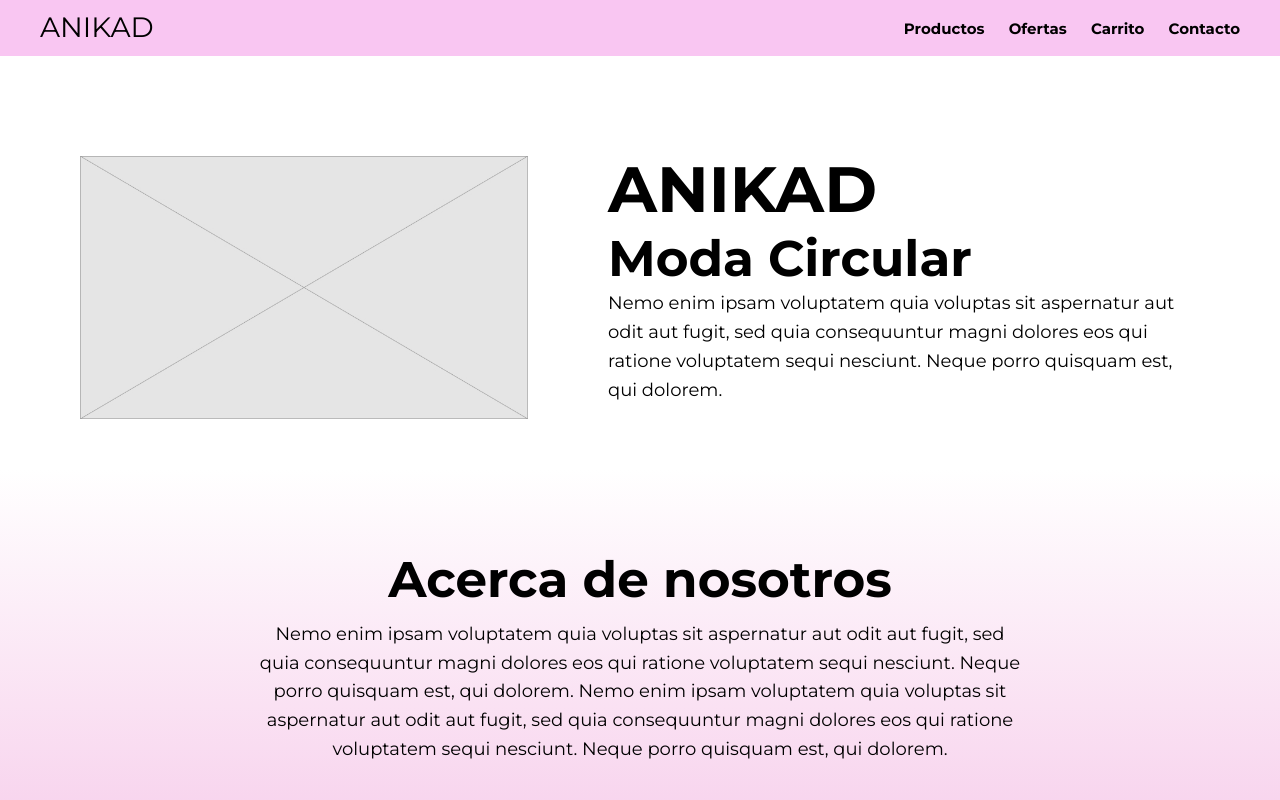
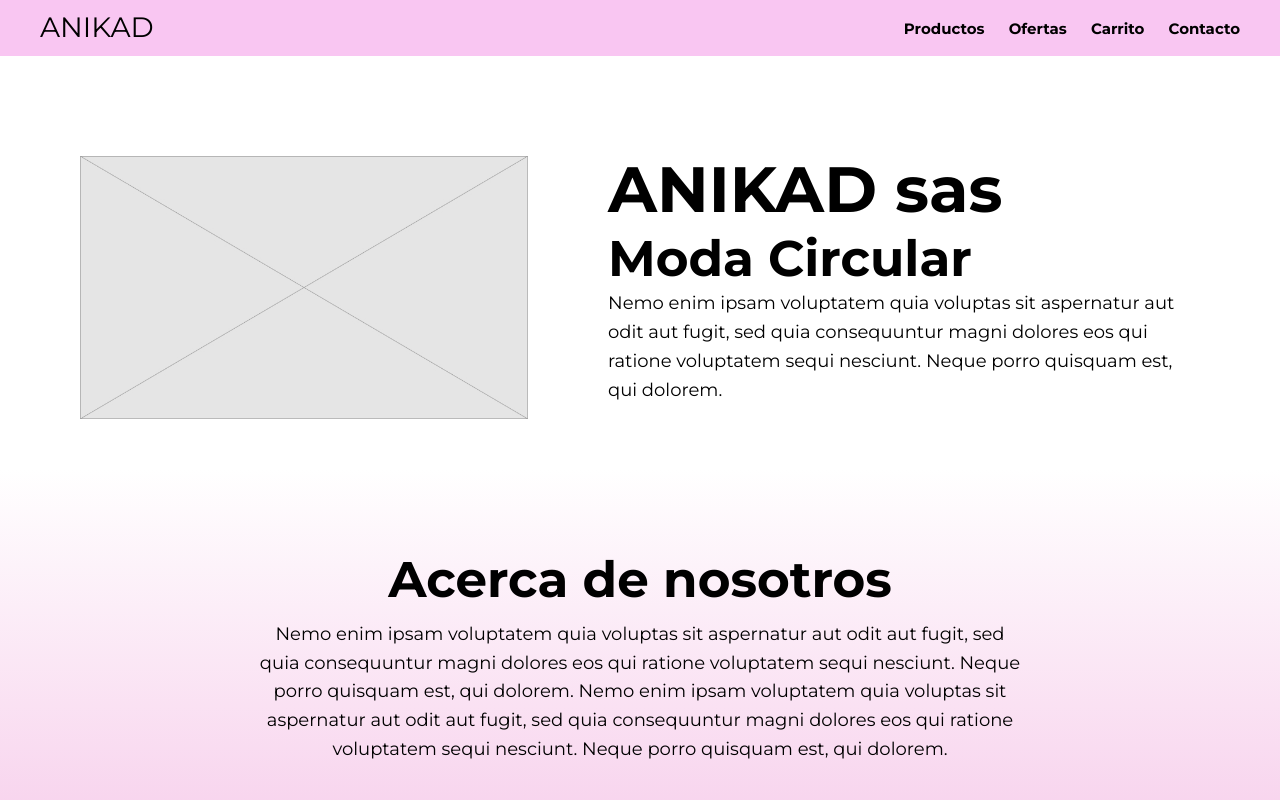
Before and after one commit to paulaed3/pf-estupinan, a plain HTML site: page index.html in a window 1280 px wide. Shown: the top 800 px of the page. Drawn offline with Linux system fonts and the light colour scheme.

Commit message:
add sas in the title

```diff
--- a/index.html
+++ b/index.html
@@ -36,7 +36,7 @@
       <section class="hero hero__flex">
         <img class="hero__banner" src="/img/banner.jpg" alt="" />
         <div>
-          <h1 class="hero__title">ANIKAD</h1>
+          <h1 class="hero__title">ANIKAD sas</h1>
           <h2 class="subtitle">Moda Circular</h2>
           <p class="paragraph">
             Nemo enim ipsam voluptatem quia voluptas sit aspernatur aut odit aut
```
